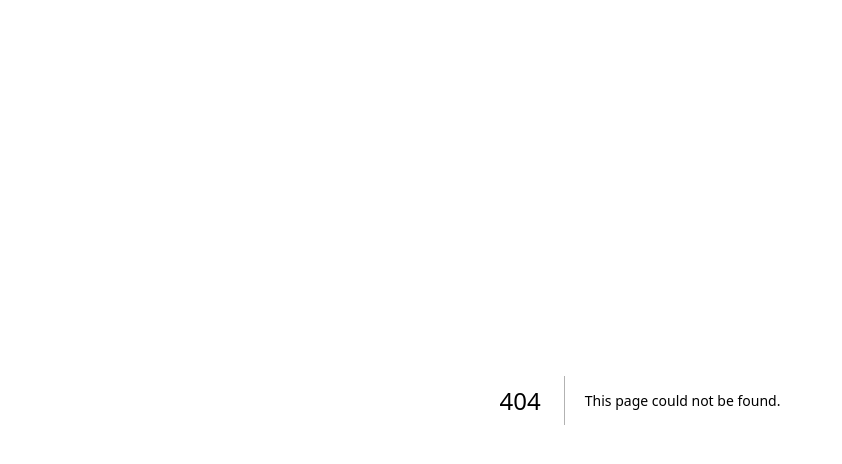
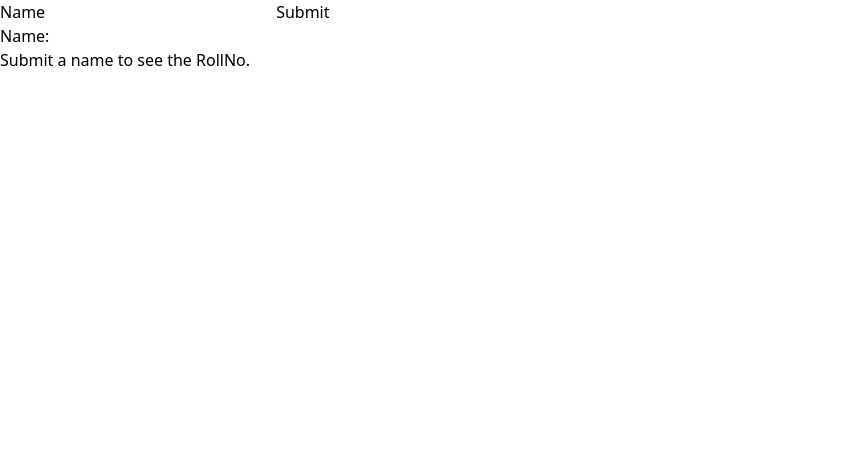
Before and after one commit to Sarthak-Daga/database_trial, a Next.js app: page /kalchoddu in a window 1280 px wide. Before the commit this address had no page. Shown: the top 464 px of the page, without its empty margins (0-842 px from the left). Built offline with nearby package versions, Linux system fonts and the light colour scheme.

Commit message:
foundation of retrieving data

```diff
--- /dev/null
+++ b/src/app/kalchoddu/api/route.ts
@@ -0,0 +1,56 @@
+import { NextResponse } from "next/server";
+import { createClient } from "@/utils/supabase/client";
+
+const supabase = createClient(
+  process.env.NEXT_PUBLIC_SUPABASE_URL!,
+  process.env.NEXT_PUBLIC_SUPABASE_ANON_KEY!
+);
+
+export async function POST(req: Request) {
+  try {
+    const body = await req.json();
+    const { Name } = body;
+
+    // Validate the request body
+    if (!Name) {
+      console.error("Validation Error: Missing Name");
+      return NextResponse.json(
+        { error: "Name is required." },
+        { status: 400 }
+      );
+    }
+
+    // Query the database to retrieve the RollNo for the given Name
+    const { data, error } = await supabase
+      .from("NameAndRollNo")
+      .select("RollNo")
+      .eq("Name", Name)
+      .single(); // Retrieve only one record
+
+    if (error) {
+      console.error("Supabase Error:", error);
+      return NextResponse.json(
+        { error: "Failed to retrieve data from the database." },
+        { status: 500 }
+      );
+    }
+
+    if (!data) {
+      return NextResponse.json(
+        { error: "No data found for the given name." },
+        { status: 404 }
+      );
+    }
+
+    return NextResponse.json({
+      message: "Data retrieved successfully",
+      data,
+    });
+  } catch (error) {
+    console.error("Unhandled Error:", error);
+    return NextResponse.json(
+      { error: "An internal server error occurred." },
+      { status: 500 }
+    );
+  }
+}
--- /dev/null
+++ b/src/app/kalchoddu/page.tsx
@@ -0,0 +1,66 @@
+"use client";
+
+import { useState } from "react";
+
+export default function FormPage() {
+  const [Name, setName] = useState("");
+  const [RollNo, setRollNo] = useState<number | null>(null); // For retrieved RollNo
+  const [error, setError] = useState("");
+
+  const handleSubmit = async (e: React.FormEvent<HTMLFormElement>) => {
+    e.preventDefault();
+    setError(""); // Reset error state
+    setRollNo(null); // Reset RollNo state
+
+    if (!Name) {
+      alert("Please provide a name.");
+      return;
+    }
+
+    try {
+      const response = await fetch("/form/api", {
+        method: "POST",
+        headers: {
+          "Content-Type": "application/json",
+        },
+        body: JSON.stringify({ Name }),
+      });
+
+      if (response.ok) {
+        const data = await response.json();
+        setRollNo(data.data?.RollNo || null); // Update RollNo from response
+        setName(""); // Clear input field
+      } else {
+        const errorData = await response.json();
+        setError(errorData.error || "Failed to fetch data.");
+      }
+    } catch (error) {
+      console.error("Error fetching data:", error);
+      setError("An error occurred while retrieving data.");
+    }
+  };
+
+  return (
+    <div className="form-container">
+      <form onSubmit={handleSubmit}>
+        <label htmlFor="name">Name</label>
+        <input
+          id="name"
+          type="text"
+          value={Name}
+          onChange={(e) => setName(e.target.value)}
+        />
+        <button type="submit">Submit</button>
+      </form>
+
+      <p>Name: {Name}</p>
+      {RollNo !== null ? (
+        <p>RollNo of the Name: {RollNo}</p>
+      ) : error ? (
+        <p className="error">{error}</p>
+      ) : (
+        <p>Submit a name to see the RollNo.</p>
+      )}
+    </div>
+  );
+}
```
